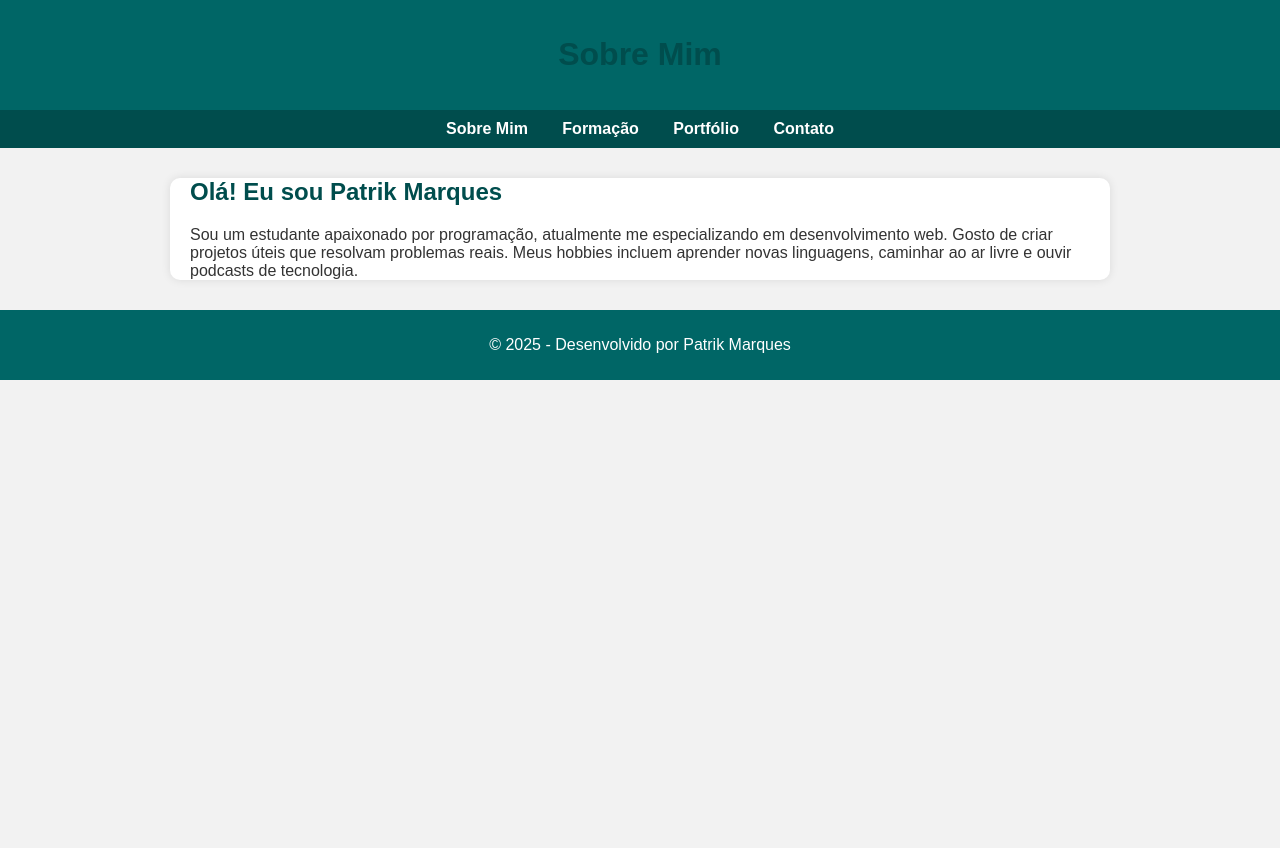
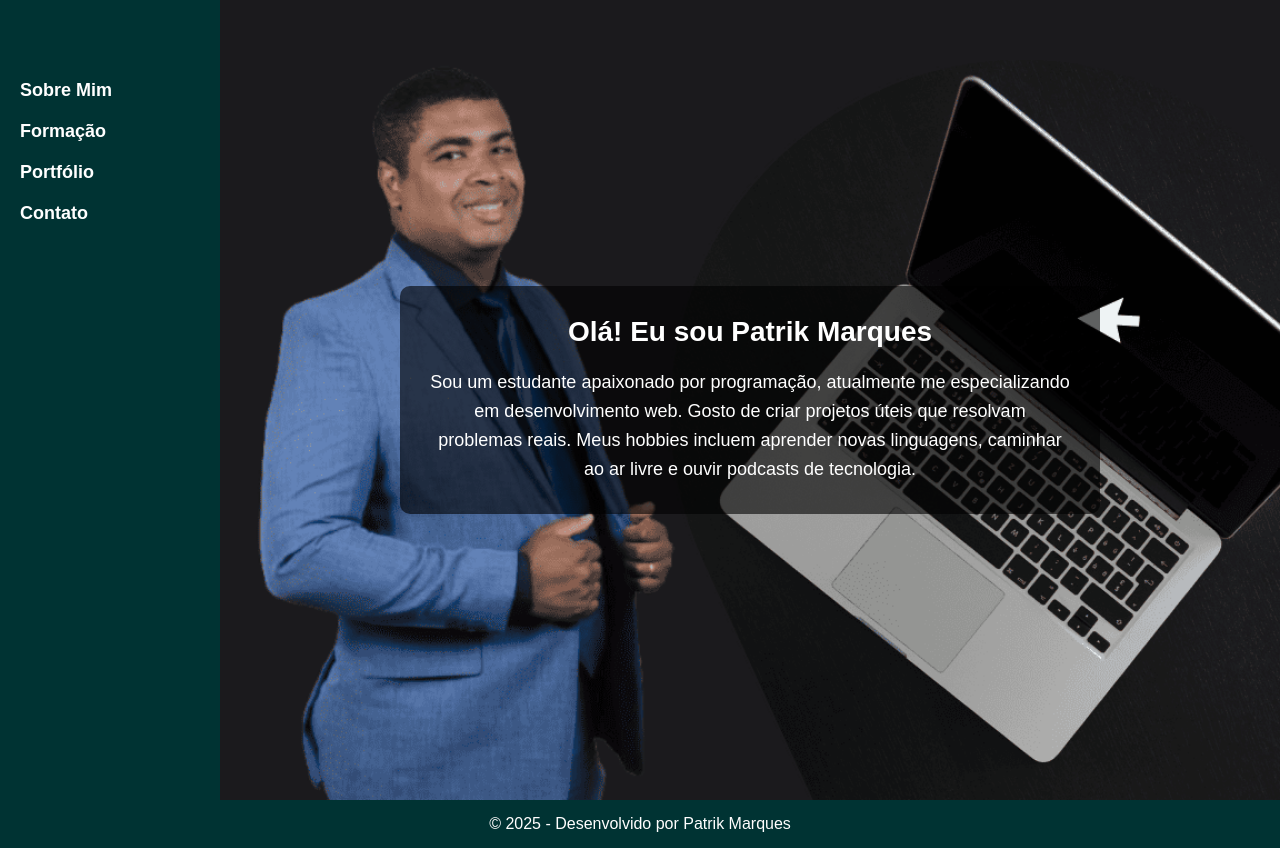
Before and after one commit to PatrikMarques/portifolio_pessoal, a plain HTML site: page assets/index.html in a window 1280 px wide. Before the commit the page ends 800 px from the top, so only its background shows below. Drawn offline with Linux system fonts and the light colour scheme.

Commit message:
mudança

```diff
--- a/assets/index.html
+++ b/assets/index.html
@@ -1,32 +1,36 @@
-
 <!DOCTYPE html>
 <html lang="pt-BR">
 <head>
   <meta charset="UTF-8">
   <meta name="viewport" content="width=device-width, initial-scale=1.0">
-  <title>Sobre Mim</title>
-  <link rel="stylesheet" href="style.css">
+  <title>Portfólio - Sobre Mim</title>
+  <link rel="stylesheet" href="/style.css" />
 </head>
 <body>
-  <header>
-    <h1>Sobre Mim</h1>
-  </header>
-
-<nav>
-  <a href="index.html">Sobre Mim</a>
-  <a href="formacao.html">Formação</a>
-  <a href="portfolio.html">Portfólio</a>
-  <a href="contato.html">Contato</a>
+  <div class="container">
+    <nav class="sidebar">
+      <ul>
+        <li><a href="index.html">Sobre Mim</a></li>
+        <li><a href="formacao.html">Formação</a></li>
+        <li><a href="portfolio.html">Portfólio</a></li>
+        <li><a href="contato.html">Contato</a></li>
+      </ul>
     </nav>
 
-  <main>
+    <main class="conteudo">
+      <div class="overlay">
         <h2>Olá! Eu sou Patrik Marques</h2>
-    <p>Sou um estudante apaixonado por programação, atualmente me especializando em desenvolvimento web. Gosto de criar projetos úteis que resolvam problemas reais. Meus hobbies incluem aprender novas linguagens, caminhar ao ar livre e ouvir podcasts de tecnologia.</p>
+        <p>
+          Sou um estudante apaixonado por programação, atualmente me especializando em desenvolvimento web.
+          Gosto de criar projetos úteis que resolvam problemas reais. Meus hobbies incluem aprender novas linguagens,
+          caminhar ao ar livre e ouvir podcasts de tecnologia.
+        </p>
+      </div>
     </main>
+  </div>
 
   <footer>
     <p>© 2025 - Desenvolvido por Patrik Marques</p>
   </footer>
-
 </body>
 </html>
--- a/assets/style.css
+++ b/assets/style.css
@@ -1,73 +1,138 @@
-
-/* style.css - Estilo global para o site */
-body {
-    margin: 0;
-    font-family: Arial, sans-serif;
-    background-color: #f2f2f2;
-    color: #333;
+/* Reset */
+* {
+  margin: 0;
+  padding: 0;
+  box-sizing: border-box;
 }
 
-header {
-    background-color: #006666;
-    padding: 15px 0;
-    text-align: center;
-    color: white;
+/* Estrutura principal */
+body, html {
+  height: 100%;
+  font-family: Arial, sans-serif;
 }
 
-nav {
-    background-color: #004d4d;
-    padding: 10px 0;
-    text-align: center;
+.container {
+  display: flex;
+  min-height: 100vh;
 }
 
-nav a {
-    color: white;
-    margin: 0 15px;
-    text-decoration: none;
-    font-weight: bold;
+/* Sidebar moderna */
+.sidebar {
+  background-color: #003333;
+  color: white;
+  padding: 30px 20px;
+  width: 220px;
+  position: fixed;
+  height: 100vh;
+  top: 0;
+  left: 0;
+  display: flex;
+  flex-direction: column;
+  justify-content: flex-start;
 }
 
-nav a:hover {
-    text-decoration: underline;
+.sidebar ul {
+  list-style: none;
+  margin-top: 50px;
 }
 
-main {
-    max-width: 900px;
-    margin: 30px auto;
-    padding: 0 20px;
-    background-color: white;
-    border-radius: 10px;
-    box-shadow: 0 0 10px rgba(0,0,0,0.1);
+.sidebar li {
+  margin-bottom: 20px;
 }
 
-h1, h2 {
-    color: #004d4d;
+.sidebar a {
+  color: #ffffff;
+  text-decoration: none;
+  font-weight: bold;
+  font-size: 18px;
+  transition: color 0.3s ease;
 }
 
-footer {
-    background-color: #006666;
-    color: white;
-    text-align: center;
-    padding: 10px;
-    margin-top: 30px;
+.sidebar a:hover {
+  color: #00ffc8;
 }
 
-form input, form textarea {
-    width: 100%;
-    padding: 10px;
-    margin-bottom: 10px;
-    border: 1px solid #ccc;
-    border-radius: 5px;
+/* Conteúdo principal */
+.conteudo {
+  margin-left: 220px;
+  flex: 1;
+  background: url('./img/background.png') no-repeat center center;
+  background-size: cover;
+  position: relative;
+  display: flex;
+  align-items: center;
+  justify-content: center;
+  padding: 40px;
 }
 
-form button {
-    background-color: #006666;
-    color: white;
-    border: none;
-    padding: 10px 20px;
-    cursor: pointer;
+/* Camada escura transparente */
+.overlay {
+  background-color: rgba(0, 0, 0, 0.6);
+  color: white;
+  padding: 30px;
+  border-radius: 10px;
+  max-width: 700px;
+  text-align: center;
 }
 
-form button:hover {
-    background-color: #004d4d;
+.overlay h2 {
+  margin-bottom: 20px;
+  font-size: 28px;
 }
+
+.overlay p {
+  font-size: 18px;
+  line-height: 1.6;
+}
+
+/* Footer */
+footer {
+  width: 100%;
+  text-align: center;
+  padding: 15px;
+  background-color: #003333;
+  color: white;
+  position: relative;
+  bottom: 0;
+}
+
+/* Responsivo */
+@media (max-width: 768px) {
+  .container {
+    flex-direction: column;
+  }
+
+  .sidebar {
+    width: 100%;
+    height: auto;
+    position: relative;
+    flex-direction: row;
+    justify-content: space-around;
+    padding: 15px;
+  }
+
+  .sidebar ul {
+    display: flex;
+    flex-direction: row;
+    gap: 20px;
+    margin-top: 0;
+  }
+
+  .conteudo {
+    margin-left: 0;
+    height: auto;
+    padding: 20px;
+  }
+
+  .overlay {
+    padding: 20px;
+  }
+
+  .overlay h2 {
+    font-size: 22px;
+  }
+
+  .overlay p {
+    font-size: 16px;
+  }
+}
```
Also changed, not shown: assets/contato.html (+2 -1 lines), assets/formacao.html (+2 -1 lines), assets/portfolio.html (+2 -1 lines), assets/img/background.png (added). Lines whose indentation alone changed are shown as unchanged.
